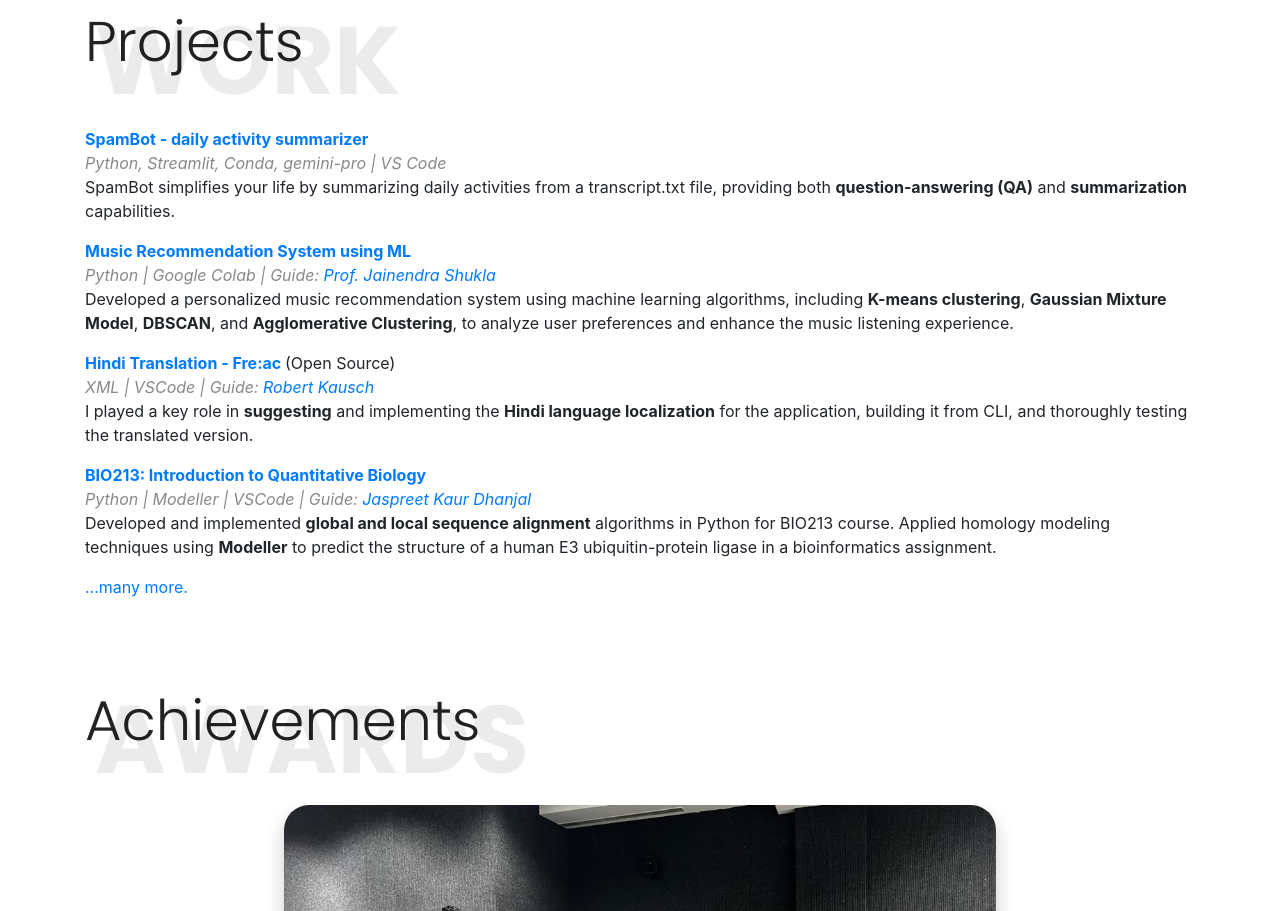
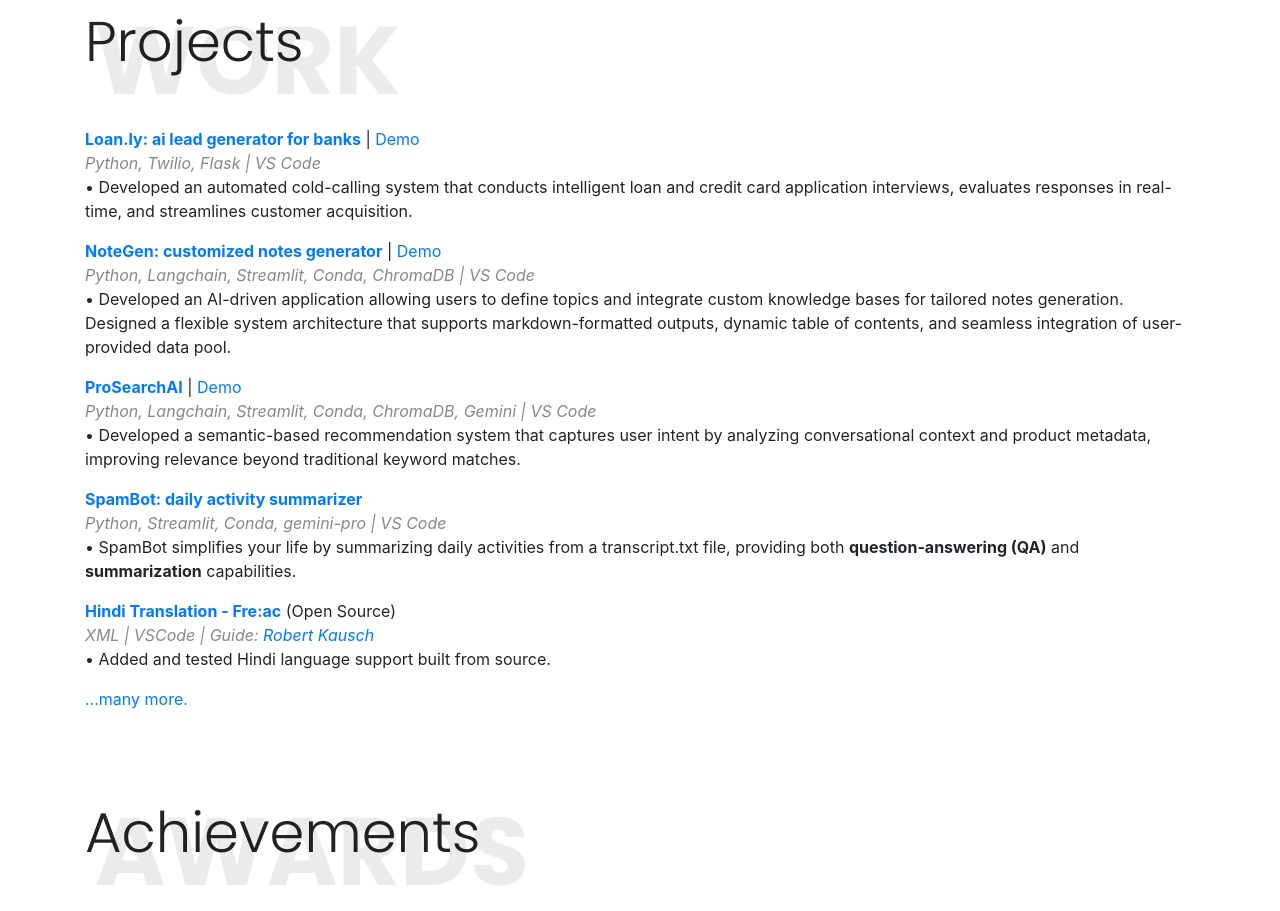
Before and after one commit to me-tusharchandra/me-tusharchandra.github.io, a website: page index.html in a window 1280 px wide. Shown: the part 3016-3927 px from the top of the page. Drawn offline with nearby package versions, Linux system fonts and the light colour scheme.

Commit message:
projects updated

```diff
--- a/index.html
+++ b/index.html
@@ -141,7 +141,7 @@
                                 <div class="desc">
                                     <h4>Undergraduate Researcher</h4>
                                     <p><a target="_blank" href="https://dhanjal-lab.iiitd.edu.in/#:~:text=We%20are%20an%20inter%2Ddisciplinary,therapies%20tailored%20for%20individual%20patients." style="color: black;">The Translational Biology Lab</a>, <a target="_blank" href="https://iiitd.ac.in" style="color: black;">Indraprastha Institute of Information Technology, Delhi</a><br><span class="date">Dec, 2023 - Present | Guide: <a target="_blank" href="https://www.iiitd.ac.in/jaspreet">Dr. Jaspreet Kaur Dhanjal</a></span></p>
-                                        work in progress, expected to be published before march. (first publication)
+                                        work in progress, expected to be published before graduation. (first publication)
                                     </p>
                                 </div>
                             </div>
@@ -183,31 +183,37 @@
             <h1 class="bold-text bg-text">Work</h1>
             <div class="py-4">
                 <div class="desc">
-                        <p><strong><a target="_blank" href="https://spambot.streamlit.app/">SpamBot - daily activity summarizer</a> </strong><br><span class="date">Python, Streamlit, Conda, gemini-pro | VS Code </span>
+                    <p><strong><a target="_blank" href="https://github.com/me-tusharchandra/Loan.ly">Loan.ly: ai lead generator for banks</a></strong> | <a target="_blank" href="https://youtu.be/OqbG-eh3_Ns">Demo</a><br><span class="date">Python, Twilio, Flask | VS Code</span>
                         <br>
-                            SpamBot simplifies your life by summarizing daily activities from a transcript.txt file, providing both <strong>question-answering (QA)</strong> and <strong>summarization</strong> capabilities.
+                        • Developed an automated cold-calling system that conducts intelligent loan and credit card application interviews, evaluates responses in real-time, and streamlines customer acquisition.
                         <br/>
                     </p>
 
-                        <p><strong><a target="_blank" href="https://github.com/me-tusharchandra/music-recommendation-system-using-ml">Music Recommendation System using ML</a> </strong><br><span class="date">Python | Google Colab | Guide: <a target="_blank" href="https://www.iiitd.ac.in/jainendra">Prof. Jainendra Shukla</a> </span>
+                    <p><strong><a target="_blank" href="https://github.com/me-tusharchandra/Notegen">NoteGen: customized notes generator</a></strong> | <a target="_blank" href="https://www.youtube.com/watch?v=k_jEBhGScaA">Demo</a><br><span class="date">Python, Langchain, Streamlit, Conda, ChromaDB | VS Code</span>
                         <br>
-                            Developed a personalized music recommendation system using machine learning algorithms, including  <strong>K-means clustering</strong>,  <strong>Gaussian Mixture Model</strong>, <strong>DBSCAN</strong>, and <strong>Agglomerative Clustering</strong>, to analyze user preferences and enhance the music listening experience.
+                        • Developed an AI-driven application allowing users to define topics and integrate custom knowledge bases for tailored notes generation. Designed a flexible system architecture that supports markdown-formatted outputs, dynamic table of contents, and seamless integration of user-provided data pool.
                         <br/>
                     </p>
 
-                        <p><strong><a target="_blank" href="https://github.com/enzo1982/freac/pull/129/commits/5fee7108ae82d9d3d6fbd70b08276a22511e993f">Hindi Translation - Fre:ac</a> </strong> (Open Source)<br><span class="date">XML | VSCode | Guide: <a target="_blank" href="https://github.com/enzo1982">Robert Kausch</a></span>
+                    <p><strong><a target="_blank" href="https://github.com/me-tusharchandra/ProSearchAI">ProSearchAI</a></strong> | <a target="_blank" href="https://youtu.be/tkP5R4e5kEU">Demo</a><br><span class="date">Python, Langchain, Streamlit, Conda, ChromaDB, Gemini | VS Code</span>
                         <br>
-                            I played a key role in <strong>suggesting</strong> and implementing the <strong>Hindi language localization</strong> for the application, building it from CLI, and thoroughly testing the translated version.
+                        • Developed a semantic-based recommendation system that captures user intent by analyzing conversational context and product metadata, improving relevance beyond traditional keyword matches.
                         <br/>
                     </p>
 
-                        <p><strong><a target="_blank" href="https://github.com/me-tusharchandra/BIO213">BIO213: Introduction to Quantitative Biology</a> </strong><br><span class="date">Python | Modeller | VSCode | Guide: <a target="_blank" href="https://www.iiitd.ac.in/jaspreet">Jaspreet Kaur Dhanjal</a></span>
+                    <p><strong><a target="_blank" href="https://spambot.streamlit.app/">SpamBot: daily activity summarizer</a></strong><br><span class="date">Python, Streamlit, Conda, gemini-pro | VS Code</span>
                         <br>
-                            Developed and implemented <strong>global and local sequence alignment</strong> algorithms in Python for BIO213 course. Applied homology modeling techniques using <strong>Modeller</strong> to predict the structure of a human E3 ubiquitin-protein ligase in a bioinformatics assignment.
+                        • SpamBot simplifies your life by summarizing daily activities from a transcript.txt file, providing both <strong>question-answering (QA)</strong> and <strong>summarization</strong> capabilities.
                         <br/>
                     </p>
 
-                        <p><a target="_blank" href="https://github.com/me-tusharchandra">...many more. </a></p>
+                    <p><strong><a target="_blank" href="https://github.com/enzo1982/freac/pull/129/commits/5fee7108ae82d9d3d6fbd70b08276a22511e993f">Hindi Translation - Fre:ac</a></strong> (Open Source)<br><span class="date">XML | VSCode | Guide: <a target="_blank" href="https://github.com/enzo1982">Robert Kausch</a></span>
+                        <br>
+                        • Added and tested Hindi language support built from source.
+                        <br/>
+                    </p>
+
+                    <p><a target="_blank" href="https://github.com/me-tusharchandra">...many more.</a></p>
                 </div>
             </div>
         </section>
```
Lines whose indentation alone changed are shown as unchanged.
